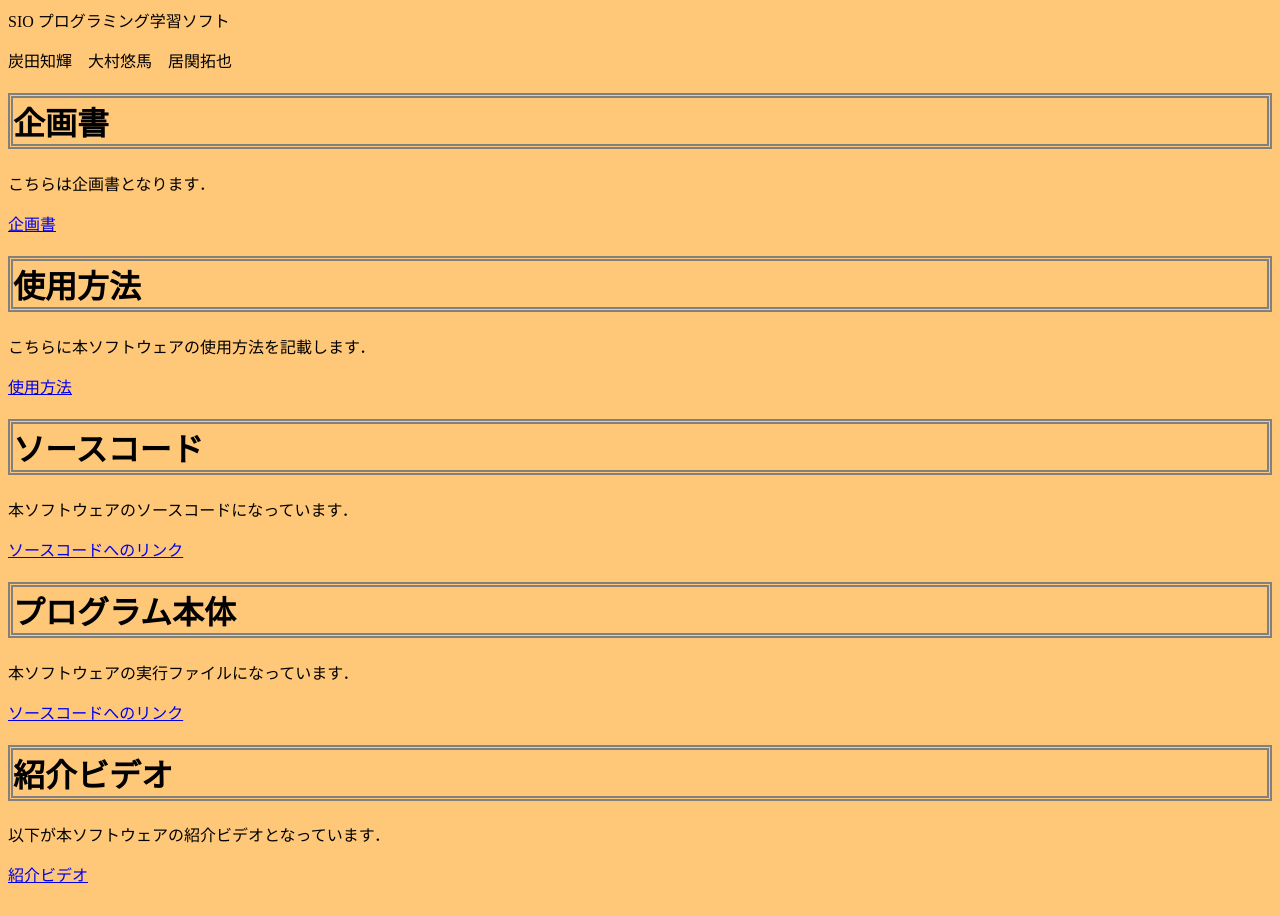
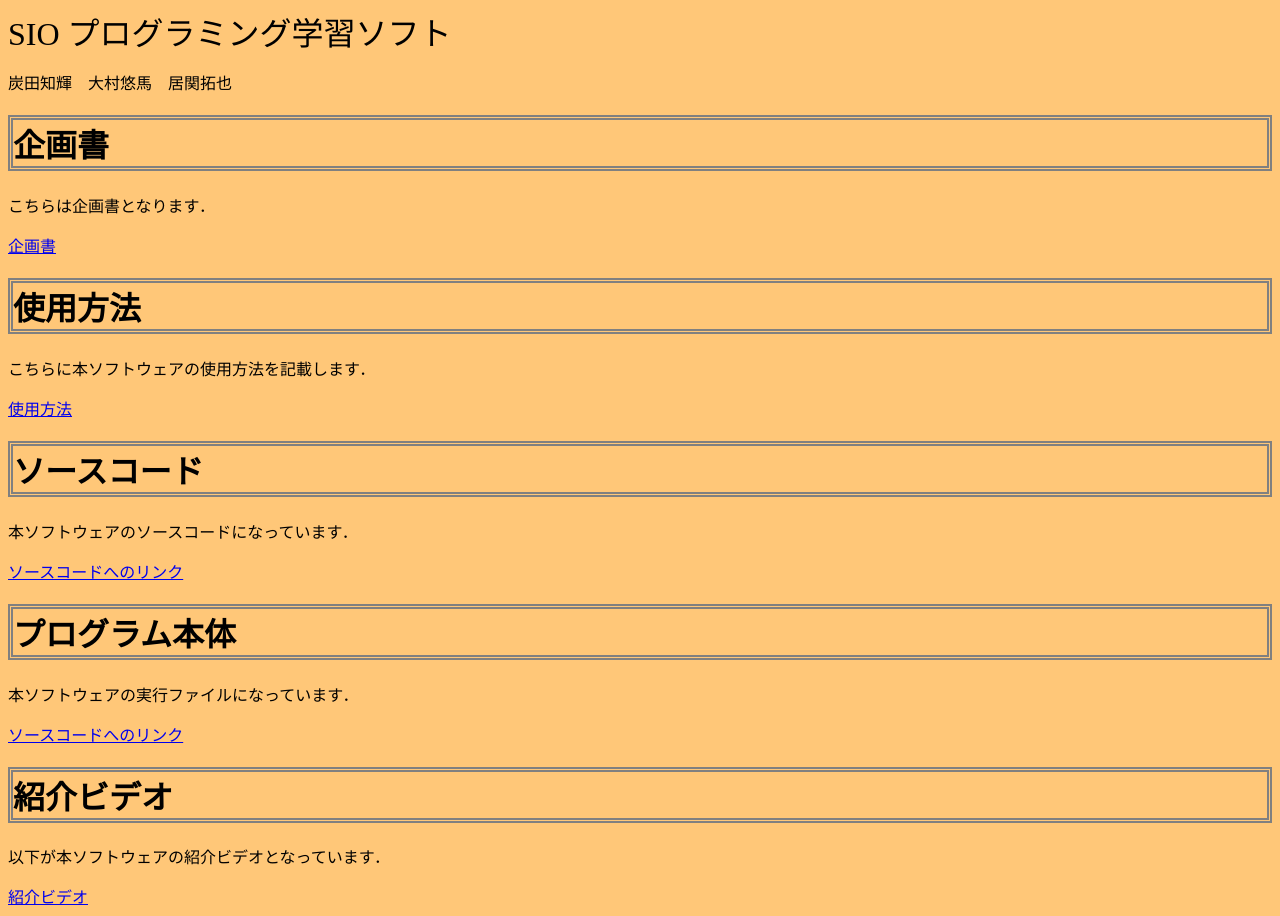
Before and after one commit to tomo936/dejikon, a website: page index.html in a window 1280 px wide. Before the commit the page ends 894 px from the top, so only its background shows below. Drawn offline with Linux system fonts and the light colour scheme.

Commit message:
Update index.html

```diff
--- a/index.html
+++ b/index.html
@@ -14,7 +14,7 @@
     </head>
     <body>
         <header>
-            <a>SIO プログラミング学習ソフト</a>
+            <font size="6"><a>SIO プログラミング学習ソフト</a></font>
             <p>炭田知輝　大村悠馬　居関拓也</p>
         </header>
         <div>
```
